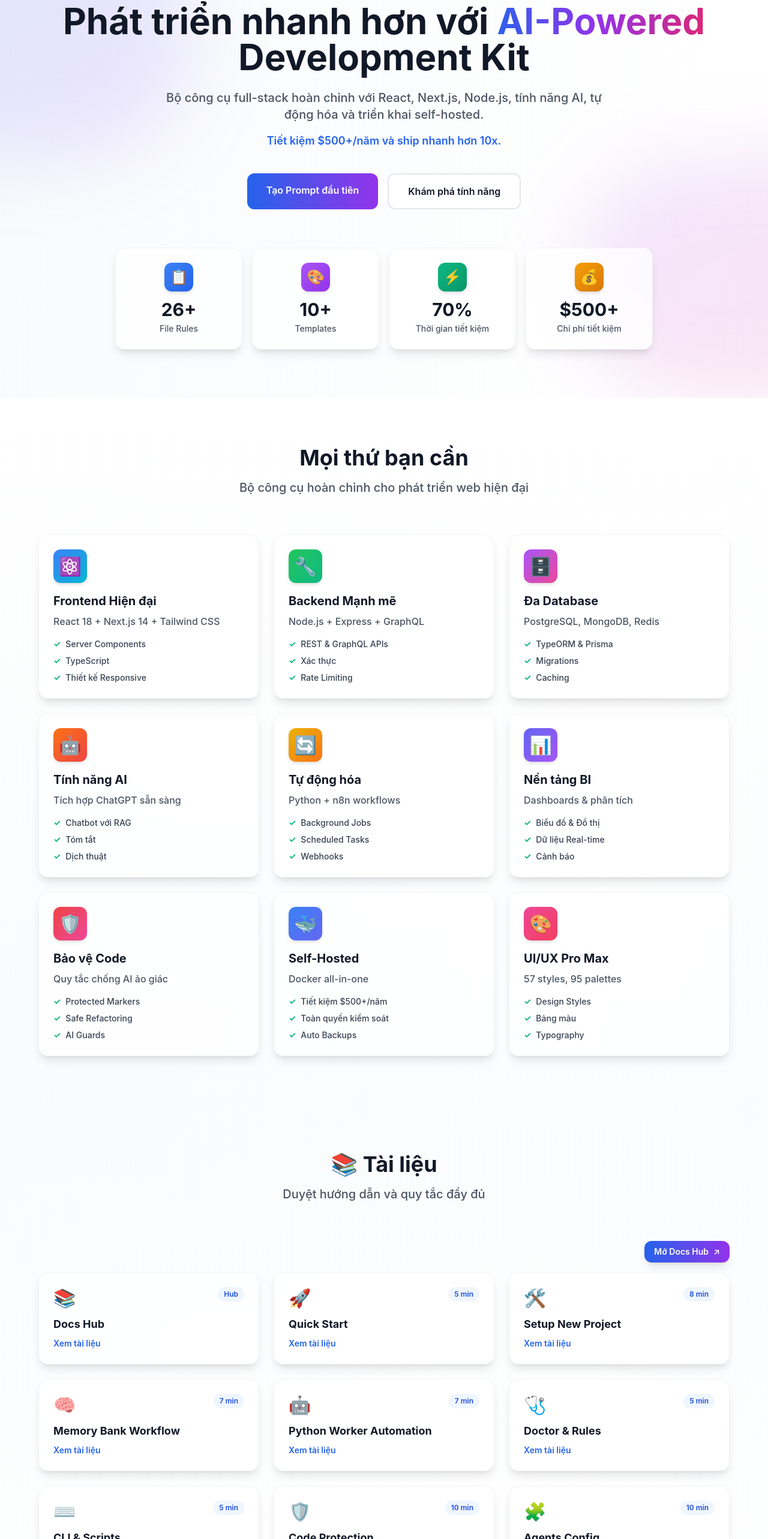
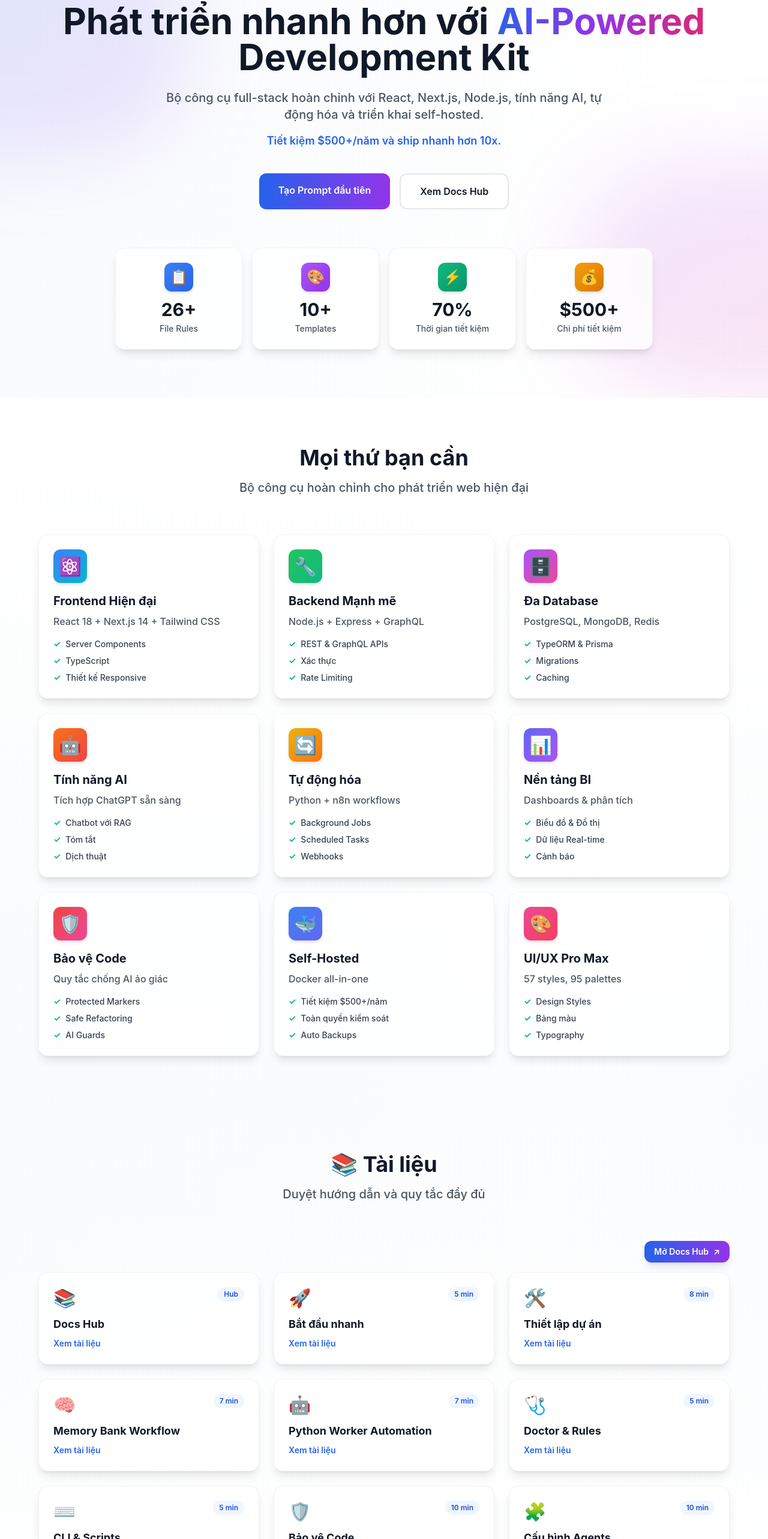
Before and after one commit to TUAN130294/vibecodekit, a Next.js app: page /kit-guide in a window 1280 px wide. Shown: the part 226-2792 px from the top of the page at 60% size. Built offline with nearby package versions, Linux system fonts and the light colour scheme.

Commit message:
chore(kit-guide): align docs section i18n and add docs CTA

```diff
--- a/app/kit-guide/components/LanguageProvider.tsx
+++ b/app/kit-guide/components/LanguageProvider.tsx
@@ -42,6 +42,10 @@ export const translations: Translations = {
     'nav.planGen': {
         vi: 'Tạo Kế hoạch',
         en: 'Plan Gen',
+    },
+    'nav.docsHub': {
+        vi: 'Xem Docs',
+        en: 'View Docs',
     },
     'nav.customize': {
         vi: 'Tùy chỉnh',
--- a/app/kit-guide/page.tsx
+++ b/app/kit-guide/page.tsx
@@ -89,16 +89,66 @@ function KitGuideContent() {
   ];
 
   const docs = [
-    { title: 'Docs Hub', href: '/docs/quick-start', icon: '📚', time: 'Hub' },
-    { title: 'Quick Start', href: '/docs/quick-start', icon: '🚀', time: '5 min' },
-    { title: 'Setup New Project', href: '/docs/setup-new-project', icon: '🛠️', time: '8 min' },
-    { title: 'Memory Bank Workflow', href: '/docs/memory-bank-workflow', icon: '🧠', time: '7 min' },
-    { title: 'Python Worker Automation', href: '/docs/python-worker-automation', icon: '🤖', time: '7 min' },
-    { title: 'Doctor & Rules', href: '/docs/doctor-and-rules', icon: '🩺', time: '5 min' },
-    { title: 'CLI & Scripts', href: '/docs/cli-tools', icon: '⌨️', time: '5 min' },
-    { title: 'Code Protection', href: '/docs/code-protection-guide', icon: '🛡️', time: '10 min' },
-    { title: 'Agents Config', href: '/docs/AGENTS', icon: '🧩', time: '10 min' },
-    { title: 'Why VibeCodeKit', href: '/docs/why-vibecodekit', icon: '✨', time: '4 min' },
+    {
+      title: { vi: 'Docs Hub', en: 'Docs Hub' },
+      href: '/docs/quick-start',
+      icon: '📚',
+      time: 'Hub',
+    },
+    {
+      title: { vi: 'Bắt đầu nhanh', en: 'Quick Start' },
+      href: '/docs/quick-start',
+      icon: '🚀',
+      time: '5 min',
+    },
+    {
+      title: { vi: 'Thiết lập dự án', en: 'Setup New Project' },
+      href: '/docs/setup-new-project',
+      icon: '🛠️',
+      time: '8 min',
+    },
+    {
+      title: { vi: 'Memory Bank Workflow', en: 'Memory Bank Workflow' },
+      href: '/docs/memory-bank-workflow',
+      icon: '🧠',
+      time: '7 min',
+    },
+    {
+      title: { vi: 'Python Worker Automation', en: 'Python Worker Automation' },
+      href: '/docs/python-worker-automation',
+      icon: '🤖',
+      time: '7 min',
+    },
+    {
+      title: { vi: 'Doctor & Rules', en: 'Doctor & Rules' },
+      href: '/docs/doctor-and-rules',
+      icon: '🩺',
+      time: '5 min',
+    },
+    {
+      title: { vi: 'CLI & Scripts', en: 'CLI & Scripts' },
+      href: '/docs/cli-tools',
+      icon: '⌨️',
+      time: '5 min',
+    },
+    {
+      title: { vi: 'Bảo vệ Code', en: 'Code Protection' },
+      href: '/docs/code-protection-guide',
+      icon: '🛡️',
+      time: '10 min',
+    },
+    {
+      title: { vi: 'Cấu hình Agents', en: 'Agents Config' },
+      href: '/docs/AGENTS',
+      icon: '🧩',
+      time: '10 min',
+    },
+    {
+      title: { vi: 'Vì sao VibeCodeKit?', en: 'Why VibeCodeKit' },
+      href: '/docs/why-vibecodekit',
+      icon: '✨',
+      time: '4 min',
+    },
   ];
 
   const commands = [
@@ -136,6 +186,13 @@ function KitGuideContent() {
             <div className="flex items-center gap-4">
               <LanguageToggle />
               <a
+              href="/docs/quick-start"
+              target="_blank"
+              className="hidden md:flex px-5 py-2.5 bg-gradient-to-r from-blue-600 to-purple-600 text-white rounded-xl hover:shadow-lg transition-all font-semibold shadow-md hover:-translate-y-0.5"
+            >
+              {t('nav.docsHub')}
+            </a>
+            <a
                 href="https://github.com/TUAN130294/vibecodekit"
                 target="_blank"
                 className="hidden md:flex px-5 py-2.5 bg-gray-900 text-white rounded-xl hover:bg-gray-800 transition-all font-semibold shadow-md hover:shadow-lg"
@@ -184,10 +241,10 @@ function KitGuideContent() {
                 {t('hero.cta1')}
               </a>
               <a
-                href="#features"
+                href="/docs/quick-start"
                 className="px-8 py-4 bg-white text-gray-900 rounded-xl font-semibold hover:shadow-xl hover:-translate-y-0.5 transition-all border-2 border-gray-200 hover:border-blue-300"
               >
-                {t('hero.cta2')}
+                {language === 'vi' ? 'Xem Docs Hub' : 'View Docs Hub'}
               </a>
             </div>
           </div>
@@ -262,7 +319,7 @@ function KitGuideContent() {
             <div className="grid md:grid-cols-2 lg:grid-cols-3 gap-6">
               {docs.map(doc => (
                 <a
-                  key={doc.title}
+                  key={doc.href}
                   href={doc.href}
                   target="_blank"
                   className="bg-white/80 backdrop-blur-sm p-6 rounded-2xl border border-gray-200/50 shadow-lg hover:-translate-y-1 group hover:shadow-xl transition-all"
@@ -273,7 +330,9 @@ function KitGuideContent() {
                       {doc.time}
                     </span>
                   </div>
-                  <h3 className="text-lg font-bold text-gray-900 mb-2">{doc.title}</h3>
+                  <h3 className="text-lg font-bold text-gray-900 mb-2">
+                    {language === 'vi' ? doc.title.vi : doc.title.en}
+                  </h3>
                   <p className="text-sm text-blue-600 font-semibold group-hover:underline">
                     {language === 'vi' ? 'Xem tài liệu' : 'View doc'}
                   </p>
```
